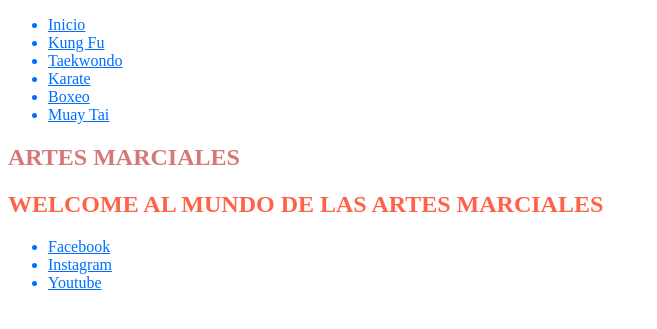
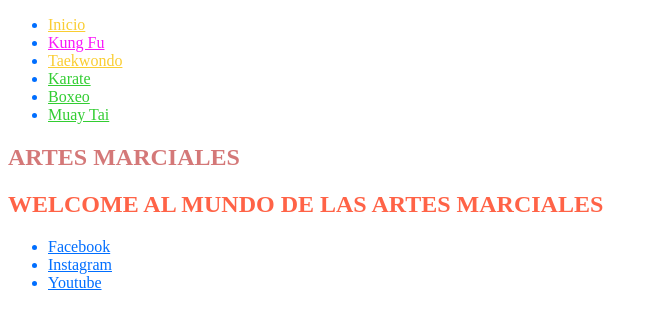
Before and after one commit to arivelli/desarrollo, a PHP site: page / in a window 1280 px wide. Shown: the top 329 px of the page, without its empty margins (0-657 px from the left). Run offline with PHP 8.4, Linux system fonts and the light colour scheme.

Commit message:
referencia

```diff
--- a/Matias/Artes Marciales/index.css
+++ b/Matias/Artes Marciales/index.css
@@ -1,11 +1,20 @@
 * {color: rgb(0, 110, 255);}
-
+a {
+    width: 500px;
+}
 #inicio {color: rgba(179, 14, 14, 0.561);}
 .subtituloinicio{color: tomato;}
 nav .subinicio {text-decoration-color: crimson;}
 
-
-
+.botonera a {
+    color: rgb(50, 205, 50);
+}
+.botonera .b {
+    color: rgb(250, 205, 50);
+}
+.botonera li>a#c.d {
+    color: rgb(250, 25, 250);
+}
 #kungfu{color: rgb(50, 205, 50);}
 
 
--- a/Matias/Artes Marciales/index.html
+++ b/Matias/Artes Marciales/index.html
@@ -14,10 +14,10 @@
     <header>
         <title>Artes Marciales</title>
         <nav class="subinicio">
-            <ul>
-               <li><a href="index.html">Inicio</a></li>
-               <li><a href="KungFu.html">Kung Fu</a></li>
-               <li><a href="Taekwondo.html">Taekwondo</a></li>
+            <ul class="botonera">
+               <li><a href="index.html" class="b">Inicio</a></li>
+               <li><a href="KungFu.html" id="c" class="d">Kung Fu</a></li>
+               <li><a href="Taekwondo.html" class="b">Taekwondo</a></li>
                <li><a href="Karate.html">Karate</a></li>
                <li><a href="Boxeo.html">Boxeo</a></li>
                <li><a href="MuayTai.html">Muay Tai</a></li>
```
